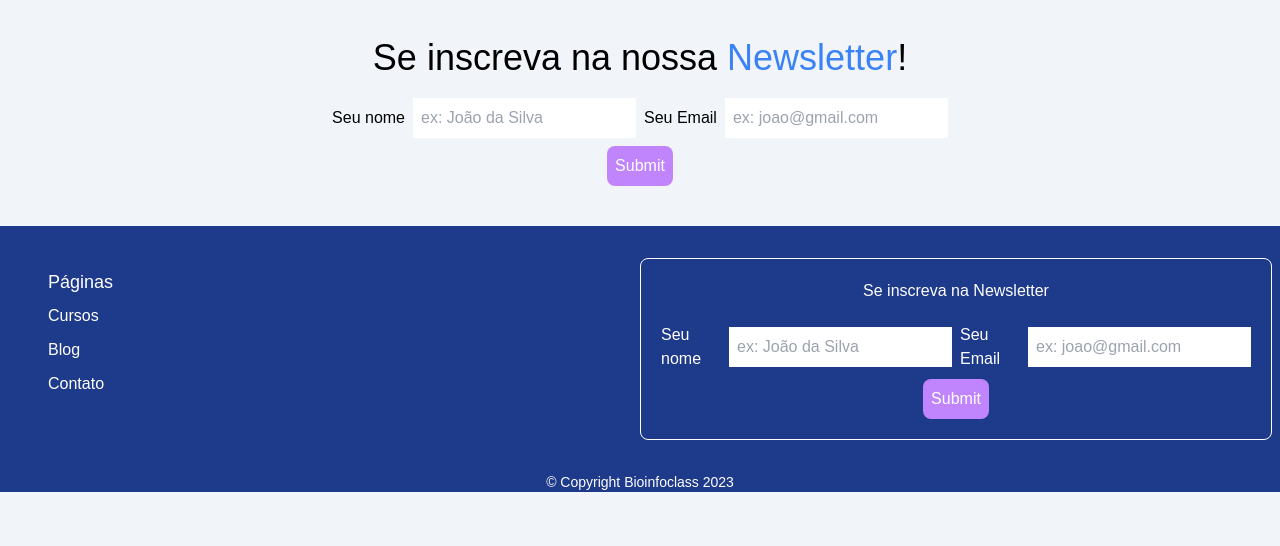
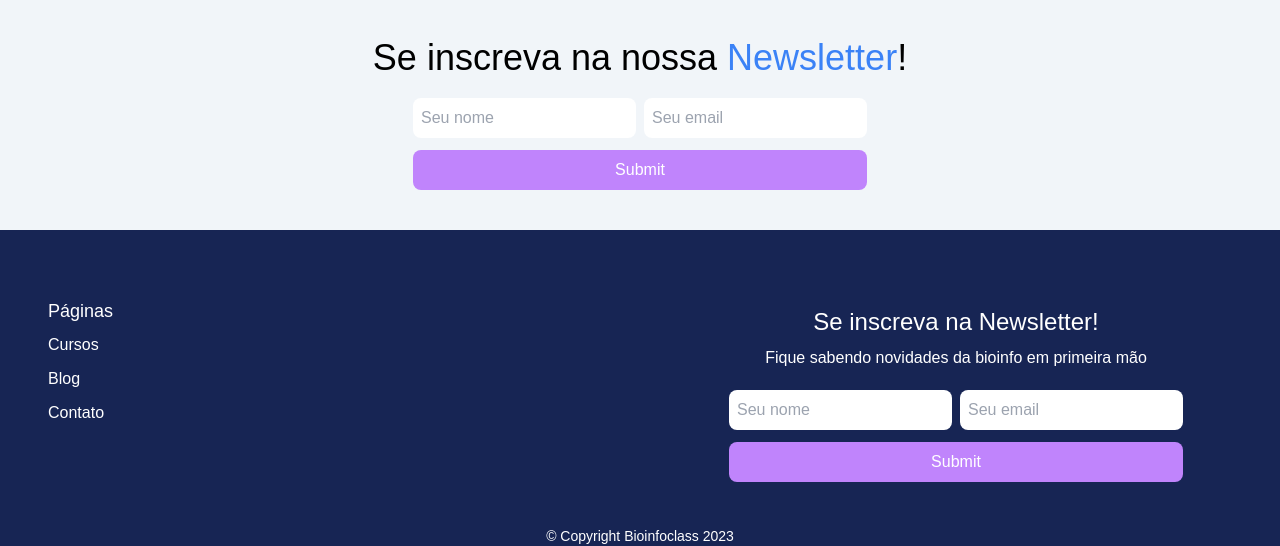
Before and after one commit to Matt-BF/bioinfoclass, an Astro site: page / in a window 1280 px wide. Shown: the part 2333-2879 px from the top of the page. Before the commit the page ends 2825 px from the top, so only its background shows below. Built offline with nearby package versions, Linux system fonts and the light colour scheme; Astro itself is replaced by a stand-in of ours; some icons are missing.

Commit message:
styling newsletter and footer

```diff
--- a/src/components/NewsletterForm.tsx
+++ b/src/components/NewsletterForm.tsx
@@ -60,10 +60,10 @@ export default function NewsletterForm() {
 
   return (
     <form
-      className="mx-auto flex flex-col items-center gap-2"
+      className="mx-auto flex flex-col gap-3 "
       onSubmit={handleSubmit(onSubmit)}
     >
-      <div className="flex items-center gap-2">
+      <div className="flex gap-2">
         <input
           type="hidden"
           value="1dbaa351-c61a-4b8a-9d8c-b41682f9a417"
@@ -75,22 +75,20 @@ export default function NewsletterForm() {
           className="hidden"
           {...register("botcheck")}
         />
-        <label htmlFor="name">Seu nome</label>
         <input
           {...register("name")}
-          className="p-2 focus:outline-purple-400"
-          placeholder="ex: João da Silva"
+          className="rounded-lg p-2 focus:outline-purple-400"
+          placeholder="Seu nome"
         />
         {errors.name && (
           <p className=" text-lg italic text-red-500 md:text-sm">
             {errors.name?.message}
           </p>
         )}
-        <label htmlFor="email">Seu Email</label>
         <input
           {...register("email")}
-          className="p-2 focus:outline-purple-400"
-          placeholder="ex: joao@gmail.com"
+          className="rounded-lg p-2 focus:outline-purple-400"
+          placeholder="Seu email"
         />
         {errors.email && (
           <p className=" text-lg italic text-red-500 md:text-sm">
--- a/src/layouts/Layout.astro
+++ b/src/layouts/Layout.astro
@@ -74,7 +74,7 @@ const date = new Date().getFullYear();
     <slot />
 
     <!-- Footer -->
-    <div class="bg-blue-900 text-white">
+    <div class="bg-blue-950 text-white">
       <div class="grid px-2 py-8 lg:grid-cols-2">
         <div
           class="ml-10 mt-5 flex flex-col items-center justify-center gap-2 md:mt-0 lg:items-start"
@@ -86,8 +86,11 @@ const date = new Date().getFullYear();
           <a class="border-b-2 border-b-transparent" href="/contato">Contato</a>
           <Socials color="text-white" hoverColor="text-white" />
         </div>
-        <div class="rounded-lg border border-white p-5">
-          <h3 class="mb-5 text-center">Se inscreva na Newsletter</h3>
+        <div class="mt-8 flex flex-col rounded-lg p-3">
+          <h3 class="mb-2 text-center text-2xl">Se inscreva na Newsletter!</h3>
+          <p class="mb-5 text-center">
+            Fique sabendo novidades da bioinfo em primeira mão
+          </p>
           <NewsletterForm client:load />
         </div>
       </div>
```
